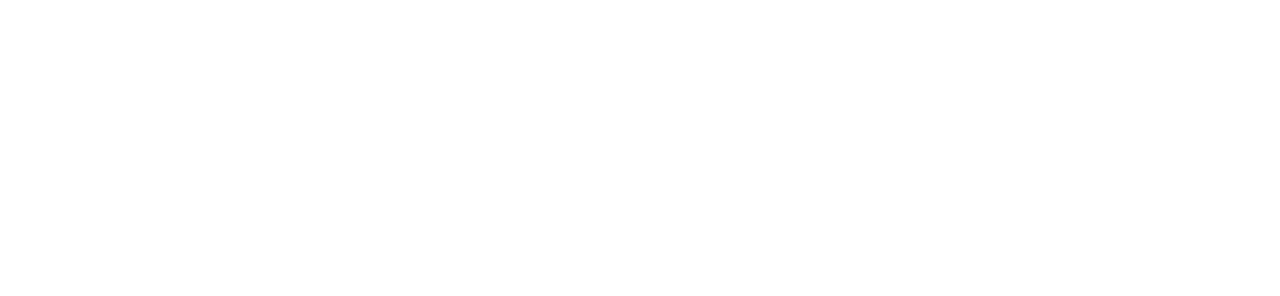
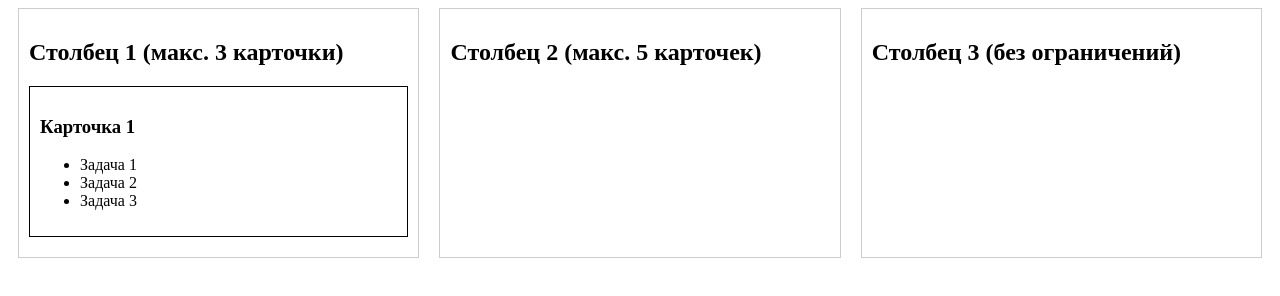
Before and after one commit to ERTAsoN/ep_clientside_2, a plain HTML site: page cards/index.html in a window 1280 px wide. Drawn offline with nearby package versions, Linux system fonts and the light colour scheme.

Commit message:
html_css

```diff
--- a/cards/css/main.css
+++ b/cards/css/main.css
@@ -0,0 +1,14 @@
+.columns {
+    display: flex;
+    justify-content: space-around;
+}
+.column {
+    width: 30%;
+    border: 1px solid #ccc;
+    padding: 10px;
+}
+.card {
+    border: 1px solid #000;
+    margin-bottom: 10px;
+    padding: 10px;
+}
--- a/cards/index.html
+++ b/cards/index.html
@@ -8,7 +8,43 @@
 </head>
 <body>
     <div id="app">
+        <div class="columns">
+            <div class="column">
+                <h2>Столбец 1 (макс. 3 карточки)</h2>
+                <div v-for="card in firstColumn" :key="card.id" class="card">
+                    <h3>{{ card.title }}</h3>
+                    <ul>
+                        <li v-for="(item, index) in card.items" :key="index">
+                            {{ item.text }}
+                        </li>
+                    </ul>
+                </div>
+            </div>
 
+            <div class="column">
+                <h2>Столбец 2 (макс. 5 карточек)</h2>
+                <div v-for="card in secondColumn" :key="card.id" class="card">
+                    <h3>{{ card.title }}</h3>
+                    <ul>
+                        <li v-for="(item, index) in card.items" :key="index">
+                            {{ item.text }}
+                        </li>
+                    </ul>
+                </div>
+            </div>
+
+            <div class="column">
+                <h2>Столбец 3 (без ограничений)</h2>
+                <div v-for="card in thirdColumn" :key="card.id" class="card">
+                    <h3>{{ card.title }}</h3>
+                    <ul>
+                        <li v-for="(item, index) in card.items" :key="index">
+                            {{ item.text }}
+                        </li>
+                    </ul>
+                </div>
+            </div>
+        </div>
     </div>
 
     <script src="https://cdn.jsdelivr.net/npm/vue@2"></script>
```
